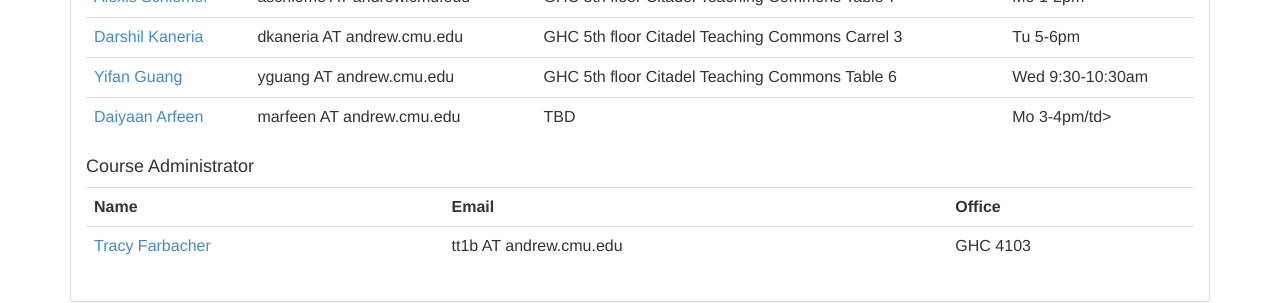
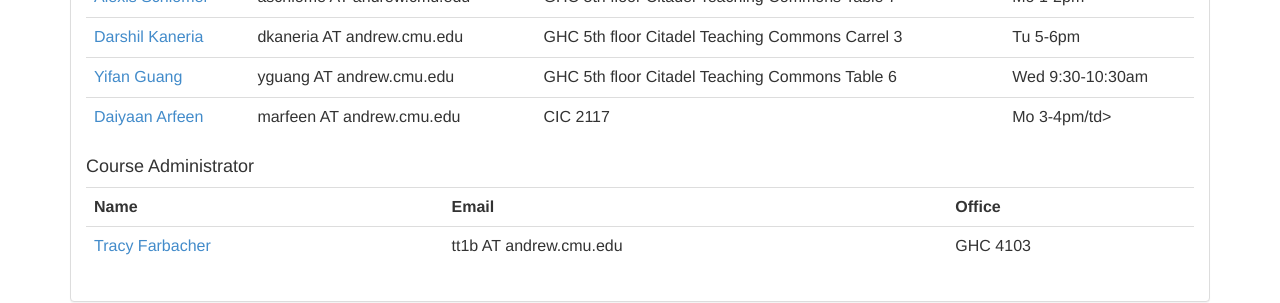
Before and after one commit to psteenkiste/psteenkiste.github.io, a Jekyll site: the page built from nets-fa24/index.html, in a window 1280 px wide and 900 px high, scrolled down 815 px. Shown: the part 152-455 px from the top of the window. Built offline with Jekyll 4.4.1, drawn with Linux system fonts in a browser that asks for light colours.

Commit message:
Update index.html
Office hour locations

```diff
--- a/nets-fa24/index.html
+++ b/nets-fa24/index.html
@@ -172,7 +172,7 @@ PUBLIC "-//W3C//DTD XHTML 1.0 Strict//EN"
       <tr>
         <td><a href="https://csd.cmu.edu/people/doctoral-student/daiyaan-arfeen">Daiyaan Arfeen</a></td>
         <td><span class="email">marfeen AT andrew.cmu.edu</span></td>
-        <td>TBD</td>
+        <td>CIC 2117</td>
         <td>Mo 3-4pm/td>
       </tr>
 
```
